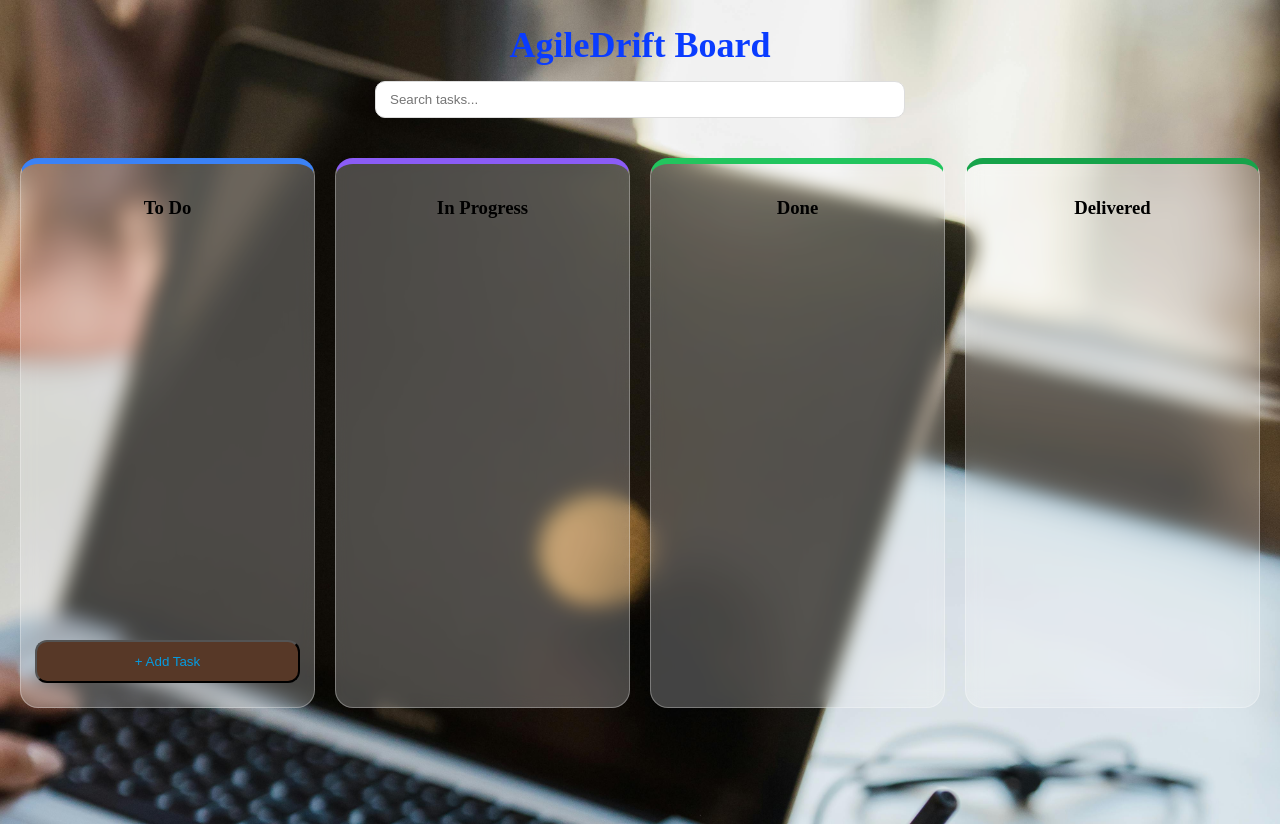
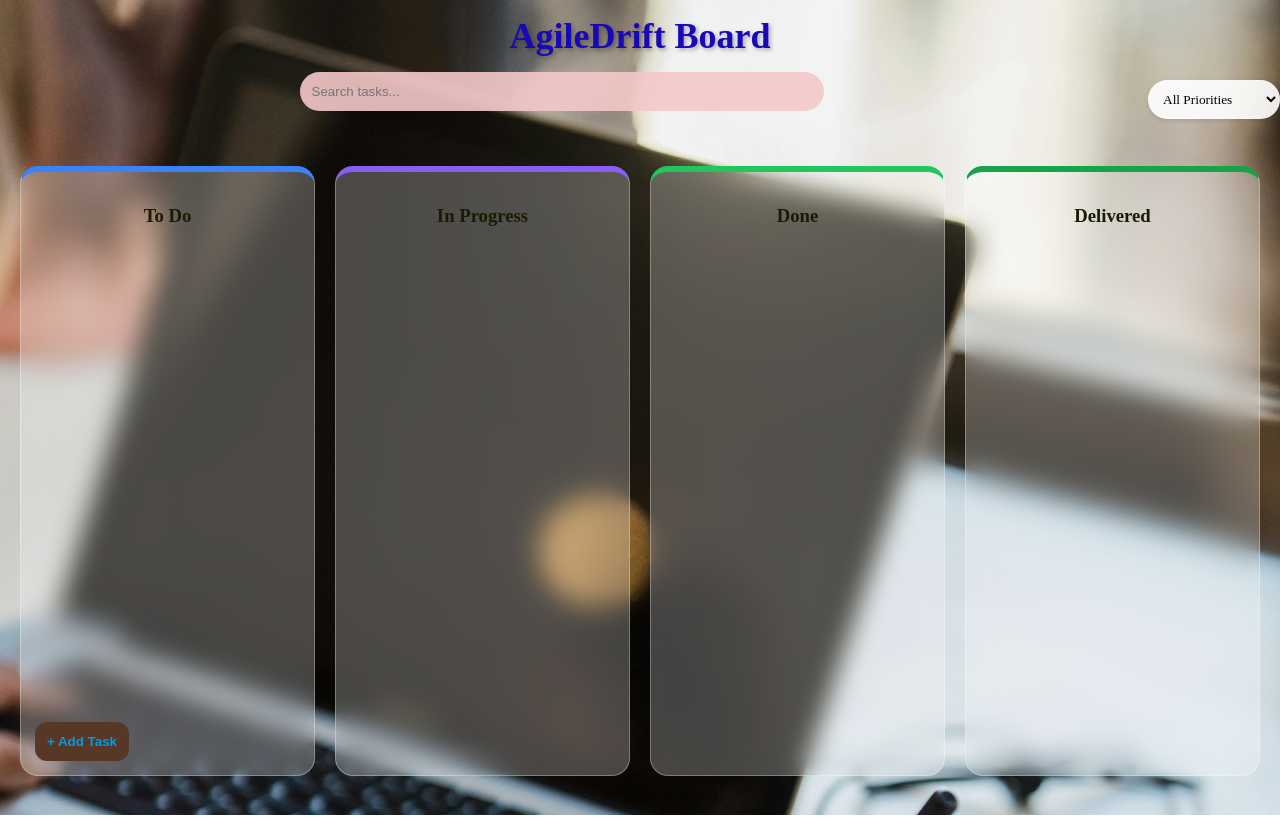
Before and after one commit to upadhyaya09/agiledriftflow, an Angular app: page / in a window 1280 px wide. Built offline with nearby package versions, Linux system fonts and the light colour scheme.

Commit message:
UI Update: Added glassmorphism, internal scrolling, and priority filtering

```diff
--- a/src/app/board/board.css
+++ b/src/app/board/board.css
@@ -4,11 +4,12 @@ html, body {
   width: 100%;
   min-height: 100%;
   /* This ensures the background image stays fixed while columns scroll */
-  background-image: url('assets/images/background.jpg'); /* Ensure path is correct */
+  background-image: url('../../assets/images/background.jpg'); /* Ensure path is correct */
   background-attachment: fixed;
   background-size: cover;
   background-position: center;
   background-repeat: no-repeat;
+  overflow: hidden; /* Prevents the whole page from scrolling */
 }
 
 /* ================= BOARD ================= */
@@ -18,6 +19,7 @@ html, body {
   gap: 20px;
   padding: 20px;
   width: 100%;
+  height: calc(100vh - 150px); /* Sets the board area height */
   box-sizing: border-box;
   align-items: stretch;
 }
@@ -26,26 +28,49 @@ html, body {
 .board-title {
   text-align: center;
   font-size: 36px;
-  margin-bottom: 15px;
-  color: #0a3cff;
+  margin: 15px 0;
+  color: #1908b6; /* White looks better on dark backgrounds */
+  text-shadow: 2px 2px 4px rgba(0,0,0,0.3);
 }
+
+.filter-container {
+  display: flex;
+  justify-content: center;
+  align-items: center;
+  gap: 15px;
+  margin-bottom: 20px;
+}
+
+.priority-filter {
+  padding: 10px;
+  border-radius: 20px;
+  border: 1px solid rgba(255, 255, 255, 0.3);
+  background: rgba(255, 255, 255, 0.9);
+  margin-left: 10px;
+  cursor: pointer;
+  font-family: inherit;
+  box-shadow: 0 2px 5px rgba(0,0,0,0.1);
+  outline: none;
+}
+
 
 /* ================= SEARCH ================= */
 .search {
   width:  80%;
   max-width: 500px;
-  margin: 0 auto 20px;
+  margin: 0 auto 15px;
   display: block;
-  padding: 10px 14px;
-  border-radius: 10px;
-  border: 1px solid #ddd;
+  padding: 12px;
+  border-radius: 25px; /* Pill shape search */
+  border: none;
+  background: rgba(243, 200, 200, 0.9);
 }
 
 /* ================= COLUMN ================= */
 .column {
   background: rgba(255, 255, 255, 0.25);
-  backdrop-filter: blur(8px); /* Blurs the background behind the column */
-  -webkit-backdrop-filter: blur(8px);
+  backdrop-filter: blur(12px); /* Blurs the background behind the column */
+  -webkit-backdrop-filter: blur(12px);
   border: 1px solid rgba(255, 255, 255, 0.3);
 
   border-radius: 18px;
@@ -54,11 +79,12 @@ html, body {
   display: flex;
   flex-direction: column;
 
-  min-height: calc(100vh - 250px);
-  height: auto;
-
+  /* FIXED HEIGHT for scrolling effect */
+  height: 100%;
+  max-height: 100%;
   box-sizing: border-box;
-  overflow: hidden;
+  overflow: hidden; /* Keeps the column static */
+  position: relative;
 }
 
 .task-container {
@@ -66,6 +92,17 @@ html, body {
   overflow-y: auto;
   padding-bottom: 10px;
   min-height: 150px;
+  padding-right: 5px;
+  margin-bottom: 5px;
+}
+
+/* Scrollbar styling for the container */
+.task-container::-webkit-scrollbar {
+  width: 5px;
+}
+.task-container::-webkit-scrollbar-thumb {
+  background: rgba(255, 255, 255, 0.4);
+  border-radius: 10px;
 }
 
 /* ================= HEADER ================= */
@@ -73,7 +110,8 @@ html, body {
   text-align: center;
   font-weight: 700;
   margin-bottom: 12px;
-  /*flex-shrink: 0;*/
+  color: rgb(24, 29, 1); /* Made white for better contrast on glass */
+  flex-shrink: 0;
 }
 
 /* ================= COLUMN COLORS ================= */
@@ -101,15 +139,17 @@ html, body {
 
 /* ================= TASK CARD ================= */
 .task-card {
-  background: rgb(107, 190, 184);
+  background: rgb(2, 78, 73);
   padding: 12px;
   border-radius: 10px;
   margin-bottom: 10px;
 
-  user-select: none;
-  /*touch-action: manipulation;*/
+  box-shadow: 0 4px 10px rgba(14, 0, 0, 0.1);
+  cursor: grab;
+}
 
-  box-shadow: 0 4px 10px rgba(14, 0, 0, 0.1);
+.task-card:active {
+  cursor: grabbing;
 }
 
 .task-card.high { border-left: 6px solid #dc2626; }
@@ -136,16 +176,23 @@ html, body {
 
 /* ================= ADD TASK BUTTON ================= */
 .add-task {
-  margin-top: 10px;
+  margin-top: auto;
   padding: 12px;
   border-radius: 12px;
   background: #573827;
   color: #069be0;
-  font-weight: 500;
+  font-weight: bold;
   cursor: pointer;
+  border: none;
   flex-shrink: 0;       /* 🔥 prevents jumping */
   position: sticky;    /* 🔥 prevents drag reflow */
   bottom: 10px;
+  transition: transform 0.2s ease;
+}
+
+.add-task:hover {
+  transform: scale(1.02);
+  background: #6d4732;
 }
 
 /* ================= MODAL ================= */
--- a/src/app/board/board.html
+++ b/src/app/board/board.html
@@ -1,11 +1,20 @@
 <h1 class="board-title">AgileDrift Board</h1>
 
+<div class="filter-container">
   <input
     class="search"
     type="text"
     placeholder="Search tasks..."
     [(ngModel)]="searchText"
   />
+
+  <select class="priority-filter" [(ngModel)]="selectedPriority">
+    <option value="All">All Priorities</option>
+    <option value="High">High Priority</option>
+    <option value="Medium">Medium Priority</option>
+    <option value="Low">Low Priority</option>
+  </select>
+</div>
 
 <div class="board">
 
@@ -44,9 +53,12 @@
     </div>
 
     <!-- ✅ OUTSIDE DROP LIST -->
+    <div class="column-footer">
       <button class="add-task" (click)="openAddModal()">
         + Add Task
       </button>
+    </div>
+
 
   </div>
 
--- a/src/app/board/board.ts
+++ b/src/app/board/board.ts
@@ -1,7 +1,7 @@
 import { Component } from '@angular/core';
 import { CommonModule } from '@angular/common';
 import { FormsModule } from '@angular/forms';
-import { DragDropModule } from '@angular/cdk/drag-drop';
+import { DragDropModule, CdkDragDrop } from '@angular/cdk/drag-drop';
 
 imports: [
   DragDropModule
@@ -17,6 +17,7 @@ imports: [
 export class BoardComponent {
 
   searchText = '';
+  selectedPriority: string = 'All'; // New variable for the filter
 
   tasks: any[] = [];
 
@@ -49,13 +50,19 @@ export class BoardComponent {
   }
 
   filterTasks(status: string) {
-    return this.tasks.filter(t =>
-      t.status === status &&
-      (
-        t.title.toLowerCase().includes(this.searchText.toLowerCase()) ||
-        (t.description ?? '').toLowerCase().includes(this.searchText.toLowerCase())
-      )
-    );
+    return this.tasks.filter(t => {
+      // 1. Check Status
+      const matchStatus = t.status === status;
+
+      // 2. Check Search Text
+      const searchTextLower = this.searchText.toLowerCase();
+      const matchSearch = t.title.toLowerCase().includes(searchTextLower) ||
+                        (t.description ?? '').toLowerCase().includes(searchTextLower);
+      // 3. Check Priority Filter
+      const matchPriority = this.selectedPriority === 'All' || t.priority === this.selectedPriority;
+
+      return matchStatus && matchSearch && matchPriority;
+    });
   }
 
   // ---------- MODAL ----------
@@ -102,14 +109,16 @@ export class BoardComponent {
   }
 
   // ---------- DRAG & DROP ----------
-  drop(event: any, status: string) {
-  if (!event.previousContainer.data || !event.container.data) return;
+  drop(event: CdkDragDrop<any[]>, newStatus: string) {
 
   const task = event.previousContainer.data[event.previousIndex];
-  task.status = status;
+    if (task) {
+        task.status = newStatus;
+    }
 
-  this.sortTasks();
-}
+
+    this.sortTasks();
+  }
 
 
   // ---------- PRIORITY SORT ----------
@@ -117,4 +126,5 @@ export class BoardComponent {
     const order: any = { High: 1, Medium: 2, Low: 3 };
     this.tasks.sort((a, b) => order[a.priority] - order[b.priority]);
   }
+
 }
```
Lines whose indentation alone changed are shown as unchanged.
